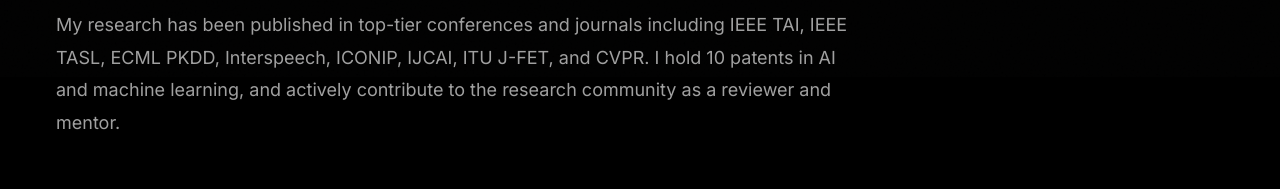
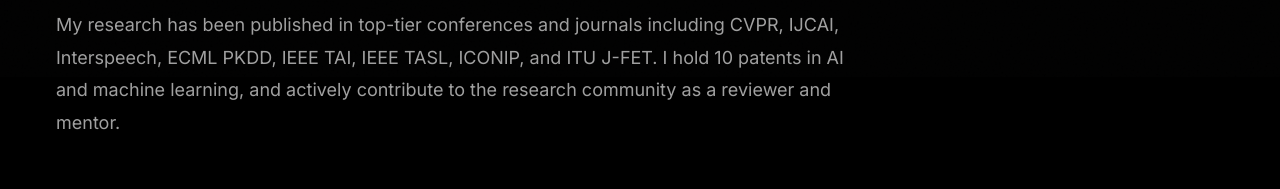
Before and after one commit to neerajkgp/neerajkgp.github.io, a plain HTML site: page index.html in a window 1280 px wide. Shown: the part 723-912 px from the top of the page. Drawn offline with Linux system fonts and the light colour scheme.

Commit message:
ordering

```diff
--- a/index.html
+++ b/index.html
@@ -42,8 +42,8 @@
                     and Electrical Communication Engineering from IIT Kharagpur (2014).
                 </p>
                 <p class="about-text">
-                    My research has been published in top-tier conferences and journals including IEEE TAI, IEEE TASL,
-                    ECML PKDD, Interspeech, ICONIP, IJCAI, ITU J-FET, and CVPR.
+                    My research has been published in top-tier conferences and journals including CVPR, IJCAI,
+                    Interspeech, ECML PKDD, IEEE TAI, IEEE TASL, ICONIP, and ITU J-FET.
                     I hold 10 patents in AI and machine learning, and actively contribute to the research community as a
                     reviewer and mentor.
                 </p>
```
